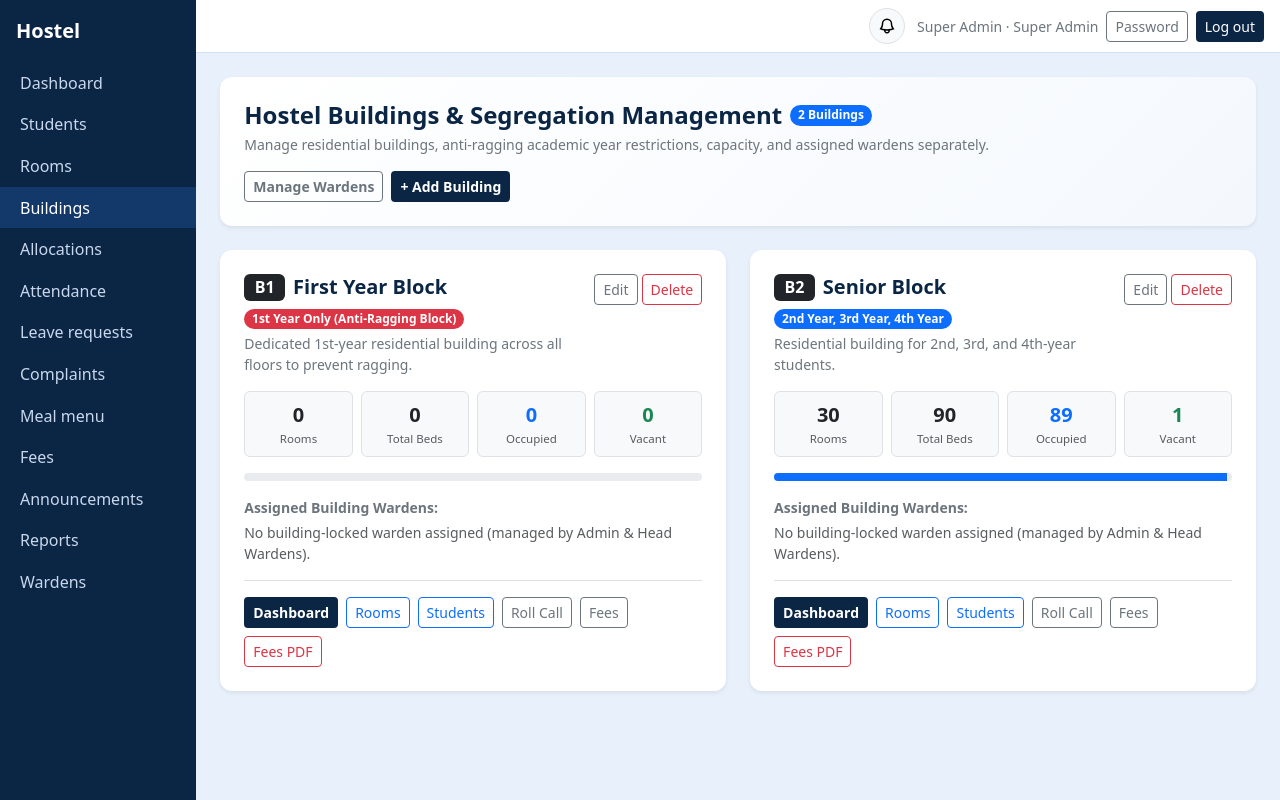
After one commit to anandp8678/hostel_ms, a Django app: page /buildings/ in a window 1280 px wide. The commit adds this page. Run offline with Django 5.2, Linux system fonts and the light colour scheme; a user stored in the database is signed in; data comes from the database, SQL or seed files in the repository.

Commit message:
feat(admin): add Buildings management console and warden building lock

```diff
--- a/core/context.py
+++ b/core/context.py
@@ -7,6 +7,7 @@ def nav(request):
                  ("attendance", "Attendance"), ("leaves", "Leave requests"), ("complaints", "Complaints"),
                  ("menu_manage", "Meal menu"), ("fees", "Fees"), ("announcements", "Announcements"), ("reports", "Reports")]
         if u.role == "admin":
+            items.insert(3, ("buildings", "Buildings"))
             items.append(("wardens", "Wardens"))
     elif u.role == "student":
         items = [("home", "Dashboard"), ("my_announcements", "Announcements"), ("student_rooms", "Room directory"), ("my_attendance", "Attendance"),
@@ -23,4 +24,6 @@ def nav(request):
         "nav_items": items,
         "unread_notifs_count": unread_notifs_count,
         "recent_notifications": recent_notifications,
+        "scoped_building": getattr(u, "scoped_building", None),
+        "warden_role_label": getattr(u, "warden_role_label", ""),
     }
--- a/core/templates/core/base.html
+++ b/core/templates/core/base.html
@@ -97,7 +97,7 @@ body{background:var(--sky);min-height:100vh}
        </div>
      </div>
 
-     <span class="text-secondary small d-none d-sm-inline">{{ user.display_name }} · {{ user.get_role_display }}</span>
+     <span class="text-secondary small d-none d-sm-inline">{{ user.display_name }} · {% if user.role == 'warden' %}{{ warden_role_label|default:user.get_role_display }}{% else %}{{ user.get_role_display }}{% endif %}</span>
      <a class="btn btn-sm btn-outline-secondary" href="{% url 'password' %}">Password</a>
      <form method="post" action="{% url 'logout' %}" class="d-inline">{% csrf_token %}<button class="btn btn-sm btn-navy">Log out</button></form>
    </div>
--- /dev/null
+++ b/core/templates/core/buildings_list.html
@@ -0,0 +1,114 @@
+{% extends "core/base.html" %}{% block content %}
+<div class="card p-4 mb-4 bg-white border-0 shadow-sm" style="background: linear-gradient(135deg, #ffffff 0%, #f4f8fd 100%);">
+  <div class="d-flex flex-wrap justify-content-between align-items-center gap-3">
+    <div>
+      <div class="d-flex align-items-center gap-2 mb-1">
+        <h4 class="mb-0 fw-bold" style="color:var(--navy);">Hostel Buildings & Segregation Management</h4>
+        <span class="badge text-bg-primary rounded-pill">{{ buildings|length }} Building{{ buildings|length|pluralize }}</span>
+      </div>
+      <div class="text-secondary small">
+        Manage residential buildings, anti-ragging academic year restrictions, capacity, and assigned wardens separately.
+      </div>
+    </div>
+    <div class="d-flex gap-2">
+      <a class="btn btn-sm btn-outline-secondary fw-semibold" href="{% url 'wardens' %}">Manage Wardens</a>
+      <a class="btn btn-sm btn-navy fw-semibold" href="{% url 'buildings_new' %}">+ Add Building</a>
+    </div>
+  </div>
+</div>
+
+<div class="row g-4">
+  {% for item in building_cards %}
+    {% with b=item.building %}
+    <div class="col-12 col-lg-6">
+      <div class="card h-100 border-0 shadow-sm bg-white p-4">
+        <div class="d-flex justify-content-between align-items-start gap-2 mb-3">
+          <div>
+            <div class="d-flex flex-wrap align-items-center gap-2 mb-1">
+              <span class="badge text-bg-dark fs-6">{{ b.code }}</span>
+              <h5 class="mb-0 fw-bold" style="color:var(--navy);">{{ b.name }}</h5>
+              {% if b.is_first_year_only %}
+                <span class="badge text-bg-danger rounded-pill">1st Year Only (Anti-Ragging Block)</span>
+              {% else %}
+                <span class="badge text-bg-primary rounded-pill">{{ b.allowed_years_display }}</span>
+              {% endif %}
+              {% if not b.is_active %}
+                <span class="badge text-bg-secondary rounded-pill">Inactive</span>
+              {% endif %}
+            </div>
+            <div class="text-secondary small">{{ b.description|default:"No description provided." }}</div>
+          </div>
+          <div class="d-flex gap-1">
+            <a href="{% url 'buildings_edit' b.pk %}" class="btn btn-sm btn-outline-secondary">Edit</a>
+            <a href="{% url 'buildings_delete' b.pk %}" class="btn btn-sm btn-outline-danger">Delete</a>
+          </div>
+        </div>
+
+        <div class="row g-2 mb-3 text-center">
+          <div class="col-3">
+            <div class="p-2 rounded bg-light border">
+              <div class="fw-bold fs-5 text-dark">{{ item.rooms_count }}</div>
+              <div class="text-muted" style="font-size:0.72rem;">Rooms</div>
+            </div>
+          </div>
+          <div class="col-3">
+            <div class="p-2 rounded bg-light border">
+              <div class="fw-bold fs-5 text-dark">{{ item.capacity }}</div>
+              <div class="text-muted" style="font-size:0.72rem;">Total Beds</div>
+            </div>
+          </div>
+          <div class="col-3">
+            <div class="p-2 rounded bg-light border">
+              <div class="fw-bold fs-5 text-primary">{{ item.occupied }}</div>
+              <div class="text-muted" style="font-size:0.72rem;">Occupied</div>
+            </div>
+          </div>
+          <div class="col-3">
+            <div class="p-2 rounded bg-light border">
+              <div class="fw-bold fs-5 text-success">{{ item.vacant }}</div>
+              <div class="text-muted" style="font-size:0.72rem;">Vacant</div>
+            </div>
+          </div>
+        </div>
+
+        <div class="progress mb-3" style="height: 8px;">
+          <div class="progress-bar {% if b.is_first_year_only %}bg-danger{% else %}bg-primary{% endif %}"
+               role="progressbar" style="width: {{ item.occupancy_pct }}%;"></div>
+        </div>
+
+        <div class="mb-3 pb-3 border-bottom small">
+          <div class="fw-semibold text-secondary mb-1">Assigned Building Wardens:</div>
+          {% if item.wardens %}
+            <div class="d-flex flex-wrap gap-1">
+              {% for w in item.wardens %}
+                <span class="badge text-bg-light border text-dark">{{ w.display_name }} ({{ w.username }})</span>
+              {% endfor %}
+            </div>
+          {% else %}
+            <span class="text-muted">No building-locked warden assigned (managed by Admin & Head Wardens).</span>
+          {% endif %}
+        </div>
+
+        <div class="d-flex flex-wrap gap-2 mt-auto">
+          <a href="{% url 'home' %}?building={{ b.pk }}" class="btn btn-sm btn-navy fw-semibold">Dashboard</a>
+          <a href="{% url 'rooms' %}?building={{ b.pk }}" class="btn btn-sm btn-outline-primary">Rooms</a>
+          <a href="{% url 'students' %}?building={{ b.pk }}" class="btn btn-sm btn-outline-primary">Students</a>
+          <a href="{% url 'attendance' %}?building={{ b.pk }}" class="btn btn-sm btn-outline-secondary">Roll Call</a>
+          <a href="{% url 'fees' %}?building={{ b.pk }}" class="btn btn-sm btn-outline-secondary">Fees</a>
+          <a href="{% url 'fees_export_pdf' %}?building={{ b.pk }}" class="btn btn-sm btn-outline-danger">Fees PDF</a>
+        </div>
+      </div>
+    </div>
+    {% endwith %}
+  {% empty %}
+    <div class="col-12">
+      <div class="card p-5 text-center text-secondary bg-white border-0 shadow-sm">
+        <p class="mb-2 fs-5">No hostel buildings configured yet.</p>
+        <div>
+          <a href="{% url 'buildings_new' %}" class="btn btn-sm btn-navy">+ Add Building</a>
+        </div>
+      </div>
+    </div>
+  {% endfor %}
+</div>
+{% endblock %}
--- a/core/urls.py
+++ b/core/urls.py
@@ -23,6 +23,7 @@ urlpatterns = [
     path("rooms/announcements/<int:pk>/delete/", v.room_announcement_delete, name="room_announcement_delete"),
     path("rooms/", v.room_list, name="rooms"),
     path("rooms/<int:pk>/toggle-blacklist/", v.room_toggle_blacklist, name="room_toggle_blacklist"),
+    path("buildings/", v.buildings_list, name="buildings"),
     path("students/<int:pk>/", v.student_detail, name="student_detail"),
     path("students/<int:pk>/allocate/", v.student_allocate, name="student_allocate"),
     path("students/<int:pk>/suspend/", v.student_suspend, name="student_suspend"),
@@ -57,7 +58,7 @@ urlpatterns = [
     path("complaints/<int:pk>/edit/", v.complaint_edit, name="complaints_edit"),
     path("announcements/new/", v.announcement_new, name="announcements_new"),
 ]
-special = {("fees", "new"), ("wardens", "new"), ("students", "new"), ("complaints", "new"), ("complaints", "edit"), ("announcements", "new"), ("rooms", "list"), ("students", "list")}
+special = {("fees", "new"), ("wardens", "new"), ("students", "new"), ("complaints", "new"), ("complaints", "edit"), ("announcements", "new"), ("rooms", "list"), ("students", "list"), ("buildings", "list")}
 for key, d in v.V.items():
     path_key = "menu/manage" if key == "menu_manage" else key
     for kind, view in d.items():
--- a/core/views.py
+++ b/core/views.py
@@ -73,6 +73,55 @@ def role_required(*roles):
 staff = role_required(*STAFF)
 
 
+def _get_building_scope(request):
+    """
+    Resolve active building scope for staff:
+    - Building-locked Warden (assigned_building set): strictly locked to that building (403 on other buildings).
+    - Admin / Head Warden (assigned_building is None): free to view all or filter by ?building=<id>.
+    """
+    u = request.user
+    all_buildings = list(m.Building.objects.filter(is_active=True).order_by("code", "name"))
+    locked = getattr(u, "scoped_building", None) if getattr(u, "role", None) == "warden" else None
+    if locked is not None:
+        raw_b = (request.GET.get("building") or request.POST.get("building") or "").strip()
+        if raw_b and raw_b.lower() not in ("all", "") and str(locked.pk) != raw_b and locked.code.lower() != raw_b.lower():
+            raise PermissionDenied
+        return [locked], locked, True
+
+    raw_b = (request.GET.get("building") or "").strip()
+    active = None
+    if raw_b and raw_b.lower() != "all":
+        if raw_b.isdigit():
+            active = next((b for b in all_buildings if b.pk == int(raw_b)), None)
+        else:
+            active = next((b for b in all_buildings if b.code.lower() == raw_b.lower()), None)
+    return all_buildings, active, False
+
+
+def _student_matches_building(s, building):
+    """Return True if student belongs to building (by active room or compatible unallocated year)."""
+    if building is None:
+        return True
+    rm = s.room
+    if rm is not None:
+        return rm.building_id == building.pk
+    return building.allows_year(s.year_of_study)
+
+
+def _assert_building_access(request, building=None, room=None, student=None):
+    """Raise PermissionDenied if a building-locked warden accesses records outside their building."""
+    u = request.user
+    locked = getattr(u, "scoped_building", None) if getattr(u, "role", None) == "warden" else None
+    if locked is None:
+        return
+    if building is not None and building.pk != locked.pk:
+        raise PermissionDenied
+    if room is not None and room.building_id != locked.pk:
+        raise PermissionDenied
+    if student is not None and not _student_matches_building(student, locked):
+        raise PermissionDenied
+
+
 def show(request, template, **ctx):
     return render(request, f"core/{template}.html", ctx)
 
@@ -102,8 +151,21 @@ def crud(key, model, form_class, title, columns, roles=STAFF, create=True, delet
 
     @role_required(*roles)
     def lst(request):
+        locked = getattr(request.user, "scoped_building", None)
         rows = []
         for o in objs():
+            if locked is not None:
+                if isinstance(o, m.RoomAllocation) and o.room.building_id != locked.pk:
+                    continue
+                if isinstance(o, (m.Complaint, m.Fee)) and not _student_matches_building(o.student, locked):
+                    continue
+                if isinstance(o, m.Announcement):
+                    if o.building_id and o.building_id != locked.pk:
+                        continue
+                    if o.room_id and o.room.building_id != locked.pk:
+                        continue
+                    if o.student_id and not _student_matches_building(o.student, locked):
+                        continue
             rows.append({"cells": [c(o) for _, c in columns], "edit": reverse(f"{key}_edit", args=[o.pk]),
                          "delete": reverse(f"{key}_delete", args=[o.pk]) if delete else None,
                          "actions": actions(o) if actions else []})
@@ -113,8 +175,22 @@ def crud(key, model, form_class, title, columns, roles=STAFF, create=True, delet
     @role_required(*roles)
     def edit(request, pk=None):
         obj = get_object_or_404(model, pk=pk) if pk else None
+        if obj is not None:
+            if isinstance(obj, m.Room):
+                _assert_building_access(request, room=obj)
+            elif isinstance(obj, m.Student):
+                _assert_building_access(request, student=obj)
+            elif isinstance(obj, m.RoomAllocation):
+                _assert_building_access(request, room=obj.room, student=obj.student)
+            elif isinstance(obj, (m.Complaint, m.Fee)):
+                _assert_building_access(request, student=obj.student)
+            elif isinstance(obj, m.Announcement) and obj.building_id:
+                _assert_building_access(request, building=obj.building)
         initial = request.GET.dict() if (request.method == "GET" and not obj) else None
-        form = form_class(request.POST or None, initial=initial, instance=obj)
+        fk = {}
+        if form_class in (f.RoomForm, f.AllocationForm, f.AnnouncementForm):
+            fk["building"] = getattr(request.user, "scoped_building", None)
+        form = form_class(request.POST or None, initial=initial, instance=obj, **fk)
         if request.method == "POST" and form.is_valid():
             form.save()
             messages.success(request, "Saved.")
@@ -124,6 +200,12 @@ def crud(key, model, form_class, title, columns, roles=STAFF, create=True, delet
     @role_required(*roles)
     def remove(request, pk):
         obj = get_object_or_404(model, pk=pk)
+        if isinstance(obj, m.Room):
+            _assert_building_access(request, room=obj)
+        elif isinstance(obj, m.Student):
+            _assert_building_access(request, student=obj)
+        elif isinstance(obj, (m.Complaint, m.Fee)):
+            _assert_building_access(request, student=obj.student)
         if request.method == "POST":
             obj.delete()
             messages.success(request, "Deleted.")
@@ -191,13 +273,39 @@ V["fees"] = crud("fees", m.Fee, f.FeeForm, "Fees", [
     ("Status", lambda x: badge(x.status))],
     qs=fee_list_qs, actions=fee_actions, add_label="Add custom fee")
 V["announcements"] = crud("announcements", m.Announcement, f.AnnouncementForm, "Announcements", [
-    ("Title", lambda a: a.title), ("For", lambda a: a.get_audience_display()), ("Posted", lambda a: date_s(a.created_at))],
+    ("Title", lambda a: a.title), ("For", lambda a: a.get_audience_display()),
+    ("Building / Target", lambda a: a.room or a.building or "All Buildings"),
+    ("Posted", lambda a: date_s(a.created_at))],
     add_label="Post")
 V["wardens"] = crud("wardens", m.User, f.WardenEditForm, "Wardens", [
-    ("Name", lambda u: u.display_name), ("Username", lambda u: u.username), ("Phone", lambda u: u.phone or "—")],
-    roles=("admin",), qs=lambda: m.User.objects.filter(role="warden"), add_label="Add warden")
-
-# the generic edit for wardens/fees needs special create logic; override below
+    ("Name", lambda u: u.display_name), ("Username", lambda u: u.username), ("Phone", lambda u: u.phone or "—"),
+    ("Scope / Tier", lambda u: format_html('<span class="badge text-bg-{}">{}</span>', "primary" if u.is_head_warden else "warning text-dark", "Head Warden (All Buildings)" if u.is_head_warden else u.warden_role_label))],
+    roles=("admin",), qs=lambda: m.User.objects.filter(role="warden").select_related("assigned_building"), add_label="Add warden")
+V["buildings"] = crud("buildings", m.Building, f.BuildingForm, "Buildings", [
+    ("Code", lambda b: b.code), ("Name", lambda b: b.name), ("Allowed Years", lambda b: b.allowed_years_display)],
+    roles=("admin",), add_label="Add building")
+
+
+@role_required("admin")
+def buildings_list(request):
+    buildings = list(m.Building.objects.prefetch_related("rooms", "wardens").order_by("code", "name"))
+    building_cards = []
+    for b in buildings:
+        rooms = list(b.rooms.all())
+        cap = sum(r.capacity for r in rooms)
+        occ = m.RoomAllocation.objects.filter(room__building=b, end_date__isnull=True).count()
+        vac = sum(r.vacancy for r in rooms)
+        pct = round(100 * occ / cap) if cap > 0 else 0
+        building_cards.append({
+            "building": b,
+            "rooms_count": len(rooms),
+            "capacity": cap,
+            "occupied": occ,
+            "vacant": vac,
+            "occupancy_pct": pct,
+            "wardens": [w for w in b.wardens.filter(role="warden", is_active=True)],
+        })
+    return show(request, "buildings_list", buildings=buildings, building_cards=building_cards)
 
 
 @role_required("admin")
@@ -207,8 +315,17 @@ def warden_new(request):
         d = form.cleaned_data
         first, _, last = d["name"].partition(" ")
         from django.conf import settings
-        m.User.objects.create_user(username=d["username"], password=settings.DEFAULT_PASSWORD, first_name=first, last_name=last,
-                                   role="warden", phone=d["phone"], is_staff=True, must_change_password=True)
+        m.User.objects.create_user(
+            username=d["username"],
+            password=settings.DEFAULT_PASSWORD,
+            first_name=first,
+            last_name=last,
+            role="warden",
+            phone=d["phone"],
+            assigned_building=d.get("assigned_building"),
+            is_staff=True,
+            must_change_password=True,
+        )
         messages.success(request, "Warden created with the default password; they must change it on first login.")
         return redirect("wardens")
     return show(request, "form", title="Add warden", form=form, back=reverse("wardens"))
```
